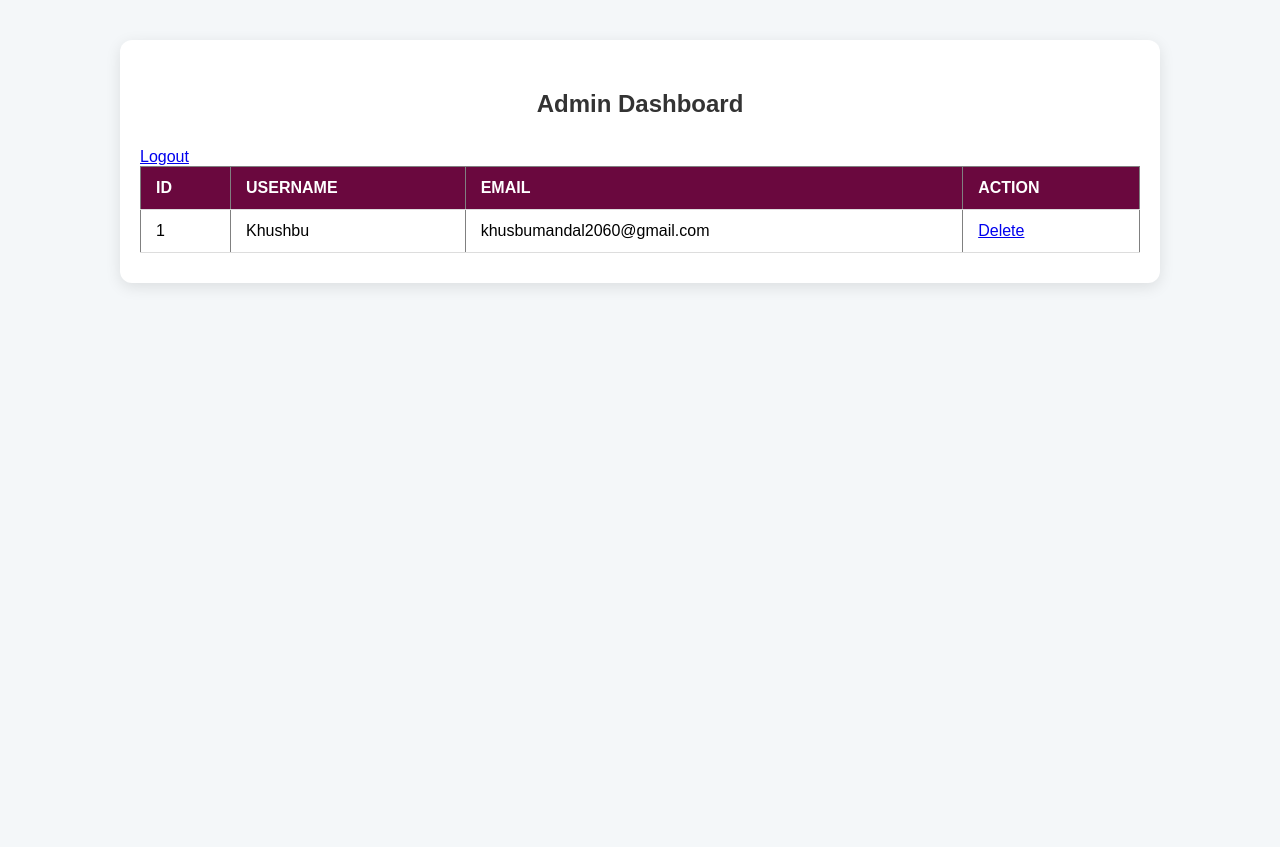
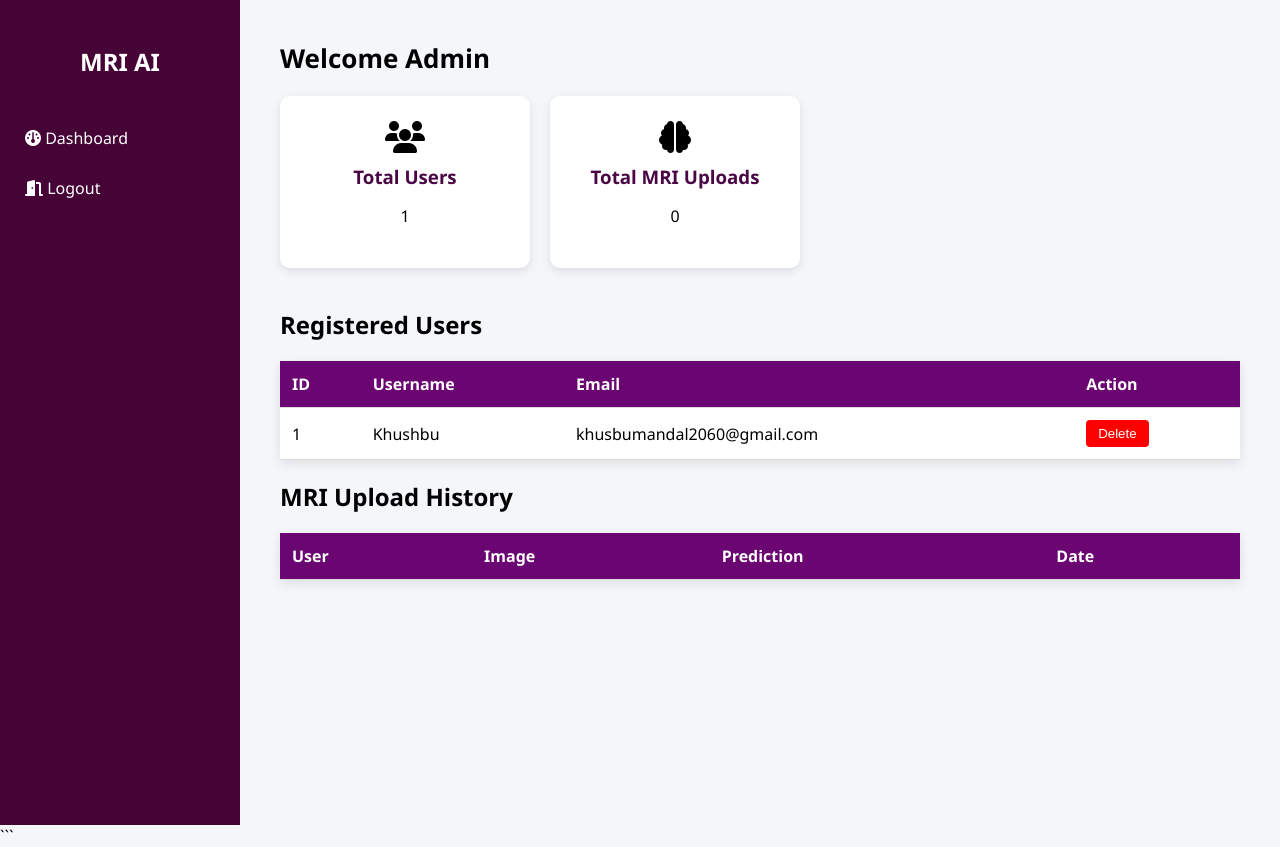
Before and after one commit to Khushbumandal2060/TumorDetect, a Flask app: page /admin/dashboard in a window 1280 px wide. Before the commit the page ends 287 px from the top, so only its background shows below. Run offline with Flask 3, Linux system fonts and the light colour scheme; a user stored in the database is signed in; data comes from the database, SQL or seed files in the repository; data that the repository does not hold is empty.

Commit message:
Refactor admin dashboard layout and styles

````diff
--- a/backend/templates/admin_dashboard.html
+++ b/backend/templates/admin_dashboard.html
@@ -1,107 +1,239 @@
 <!DOCTYPE html>
-<html lang="en">
+<html>
 
 <head>
-    <meta charset="UTF-8">
     <title>Admin Dashboard</title>
+
+    <meta name="viewport" content="width=device-width, initial-scale=1.0">
+    <link rel="stylesheet" href="https://cdnjs.cloudflare.com/ajax/libs/font-awesome/6.4.0/css/all.min.css">
+
     <style>
         body {
-            font-family: 'Arial', sans-serif;
-            background-color: #f4f7f9;
             margin: 0;
-            padding: 0;
+            font-family: Segoe UI, Arial;
+            background: #f4f6f9;
         }
 
         .container {
-            width: 90%;
-            max-width: 1000px;
-            margin: 40px auto;
-            background-color: #fff;
-            padding: 30px 20px;
-            border-radius: 12px;
-            box-shadow: 0 4px 15px rgba(0, 0, 0, 0.1);
+            display: flex;
         }
 
-        h2 {
-            color: #333;
-            text-align: center;
-            margin-bottom: 30px;
+        .sidebar {
+            width: 240px;
+            background: #450336;
+            color: white;
+            min-height: 100vh;
+            padding-top: 25px;
         }
 
-        a.logout {
-            display: inline-block;
-            margin-bottom: 20px;
-            padding: 10px 20px;
-            background-color: #dc3545;
-            color: #fff;
-            text-decoration: none;
-            border-radius: 8px;
-            transition: background-color 0.3s ease;
+        .sidebar h2 {
+            text-align: center;
+            margin-bottom: 35px;
         }
 
-        a.logout:hover {
-            background-color: #b02a37;
+        .sidebar a {
+            display: block;
+            color: white;
+            padding: 14px 25px;
+            text-decoration: none;
+            transition: 0.3s;
+        }
+
+        .sidebar a:hover {
+            background: #4a034f;
+            padding-left: 30px;
+        }
+
+        .main {
+            flex: 1;
+            padding: 40px;
+        }
+
+        .header {
+            font-size: 26px;
+            font-weight: 600;
+            margin-bottom: 20px;
+        }
+
+        .cards {
+            display: flex;
+            gap: 20px;
+            margin-bottom: 40px;
+        }
+
+        .card {
+            background: white;
+            padding: 25px;
+            border-radius: 10px;
+            box-shadow: 0 3px 10px rgba(0, 0, 0, 0.1);
+            width: 200px;
+            text-align: center;
+        }
+
+        .card h3 {
+            margin: 10px 0;
+            color: #4a0745;
         }
 
         table {
             width: 100%;
             border-collapse: collapse;
-            text-align: left;
+            background: white;
+            box-shadow: 0 3px 10px rgba(0, 0, 0, 0.1);
+            margin-top: 20px;
         }
 
         th,
         td {
-            padding: 12px 15px;
+            padding: 12px;
             border-bottom: 1px solid #ddd;
+            text-align: left;
         }
 
         th {
-            background-color: #6a083e;
-            color: #fff;
-            text-transform: uppercase;
+            background: #6a0572;
+            color: white;
         }
 
-        tr:hover {
-            background-color: #f1f1f1;
+        img {
+            border-radius: 6px;
         }
 
-        a.delete {
-            color: #dc3545;
-            text-decoration: none;
-            font-weight: bold;
-            transition: color 0.3s ease;
+        .delete-btn {
+            background: red;
+            color: white;
+            border: none;
+            padding: 6px 12px;
+            cursor: pointer;
+            border-radius: 4px;
         }
 
-        a.delete:hover {
-            color: #a71d2a;
+        .delete-btn:hover {
+            background: darkred;
         }
     </style>
+
 </head>
 
 <body>
+
     <div class="container">
-        <h2>Admin Dashboard</h2>
-        <a href="{{ url_for('admin_logout') }}">Logout</a>
-        <table border="1">
+
+        <!-- SIDEBAR -->
+
+        <div class="sidebar">
+
+            <h2>MRI AI</h2>
+
+            <a href="{{ url_for('admin_dashboard') }}">
+                <i class="fa-solid fa-gauge"></i> Dashboard
+            </a>
+
+            <a href="{{ url_for('admin_logout') }}">
+                <i class="fa-solid fa-door-open"></i> Logout
+            </a>
+
+        </div>
+
+        <!-- MAIN -->
+
+        <div class="main">
+
+            <div class="header">
+                Welcome Admin
+            </div>
+
+            <!-- STAT CARDS -->
+
+            <div class="cards">
+
+                <div class="card">
+                    <i class="fa-solid fa-users fa-2x"></i>
+                    <h3>Total Users</h3>
+                    <p>{{ total_users }}</p>
+                </div>
+
+                <div class="card">
+                    <i class="fa-solid fa-brain fa-2x"></i>
+                    <h3>Total MRI Uploads</h3>
+                    <p>{{ total_uploads }}</p>
+                </div>
+
+            </div>
+
+
+            <!-- USERS TABLE -->
+
+            <h2>Registered Users</h2>
+
+            <table>
+
                 <tr>
                     <th>ID</th>
                     <th>Username</th>
                     <th>Email</th>
                     <th>Action</th>
                 </tr>
+
                 {% for user in users %}
+
                 <tr>
-                <td>{{ user['id'] }}</td>
-                <td>{{ user['username'] }}</td>
-                <td>{{ user['email'] }}</td>
+
+                    <td>{{ user.id }}</td>
+                    <td>{{ user.username }}</td>
+                    <td>{{ user.email }}</td>
+
                     <td>
-                    <a href="{{ url_for('delete_user', user_id=user['id']) }}"
-                        onclick="return confirm('Are you sure?')">Delete</a>
+                        <a href="{{ url_for('delete_user', user_id=user.id) }}">
+                            <button class="delete-btn">Delete</button>
+                        </a>
                     </td>
+
                 </tr>
+
                 {% endfor %}
+
             </table>
+
+
+            <!-- MRI HISTORY -->
+
+            <h2>MRI Upload History</h2>
+
+            <table>
+
+                <tr>
+                    <th>User</th>
+                    <th>Image</th>
+                    <th>Prediction</th>
+                    <th>Date</th>
+                </tr>
+
+                {% for upload in uploads %}
+
+                <tr>
+
+                    <td>{{ upload.username }}</td>
+
+                    <td>
+                        <img src="{{ url_for('static', filename='uploads/' + upload.filename) }}" width="70">
+                    </td>
+
+                    <td>{{ upload.predicted_label }}</td>
+
+                    <td>{{ upload.uploaded_at }}</td>
+
+                </tr>
+
+                {% endfor %}
+
+            </table>
+
         </div>
+
+    </div>
+
 </body>
 
 </html>
+```
````
Lines whose indentation alone changed are shown as unchanged.
